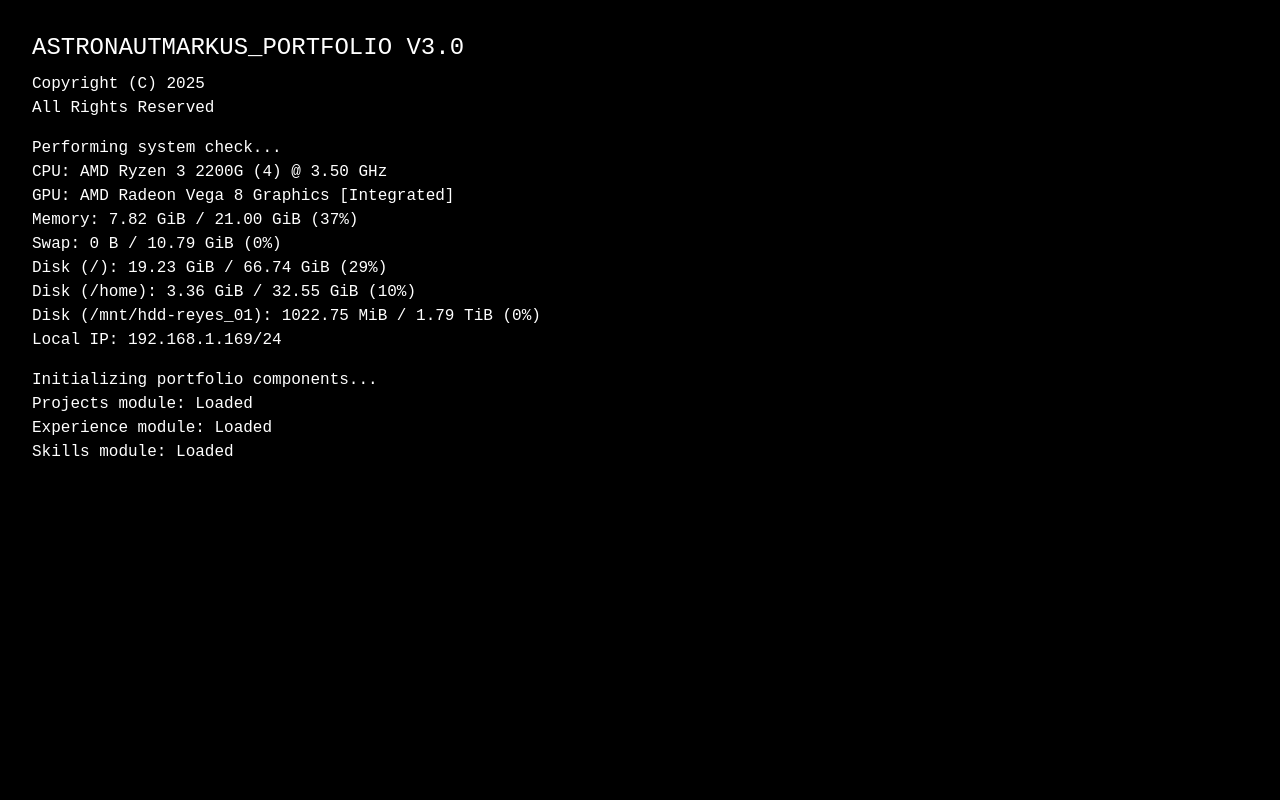
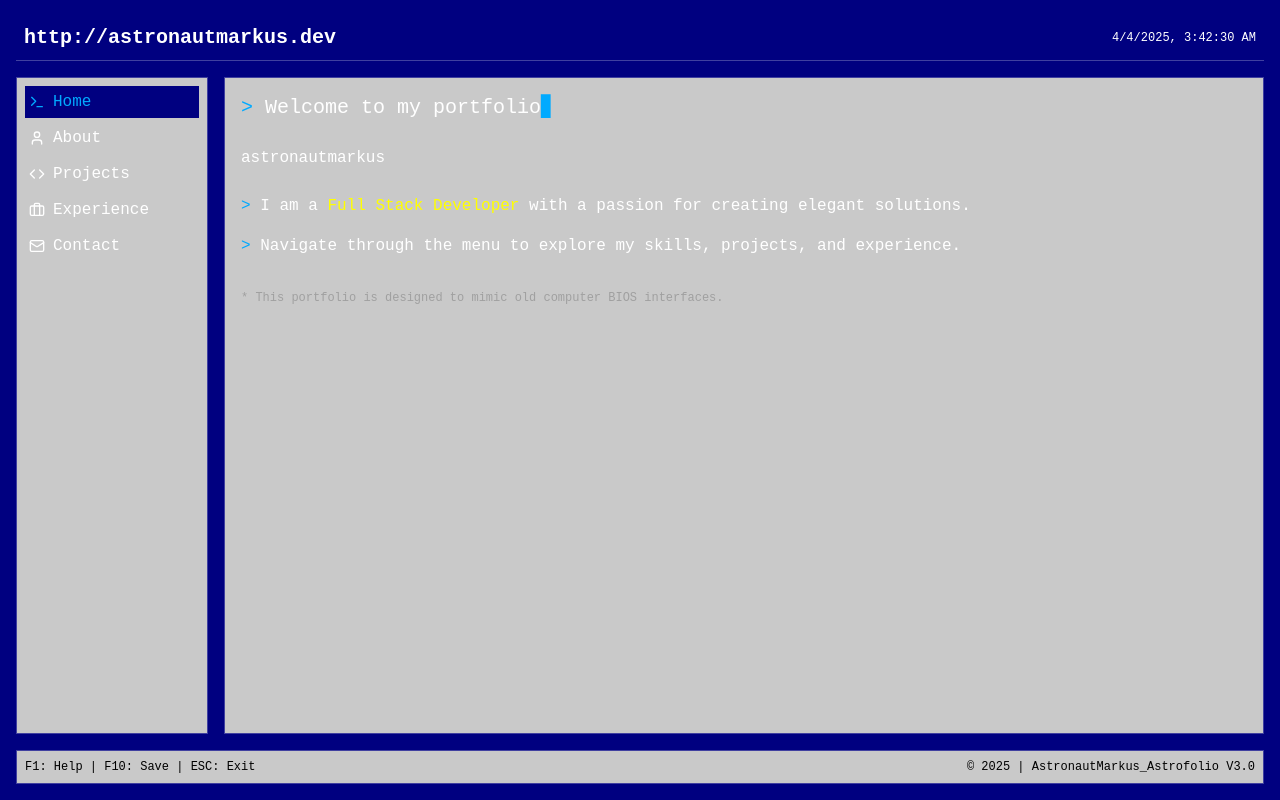
Before and after one commit to AstronautMarkus/Astrofolio-BIOS, a React (Vite) app in the folder astrofolio/: page / in a window 1280 px wide. Built offline with nearby package versions, Linux system fonts and the light colour scheme.

Commit message:
feat: update BiosPortfolio styles and content; adjust boot phase timing and footer text

```diff
--- a/astrofolio/src/components/BiosPortfolio.tsx
+++ b/astrofolio/src/components/BiosPortfolio.tsx
@@ -23,9 +23,8 @@
           setBootPhase(bootPhase + 1)
         }
       },
-      bootPhase === 0 ? 2000 : 2000,
+      bootPhase === 0 ? 1000 : 500,
     )
-
 
     const cursorInterval = setInterval(() => {
       setShowCursor((prev) => !prev)
@@ -42,16 +41,16 @@
   }
 
   return (
-    <div className="min-h-screen bg-black text-green-500 font-mono p-4 flex flex-col">
-      <header className="bg-blue-900 text-white p-2 mb-4">
+    <div className="min-h-screen bg-bios-dark text-bios-text font-mono p-4 flex flex-col">
+      <header className="bg-bios-dark text-bios-text p-2 mb-4 border-b border-bios-border">
         <div className="flex justify-between items-center">
-          <h1 className="text-xl font-bold">./astrofolio V3.0</h1>
+          <h1 className="text-xl font-bold">http://astronautmarkus.dev</h1>
           <p className="text-xs">{new Date().toLocaleString()}</p>
         </div>
       </header>
 
       <div className="flex flex-col md:flex-row flex-1 gap-4">
-        <nav className="bg-gray-900 p-2 md:w-48 space-y-1">
+        <nav className="bg-bios-panel p-2 md:w-48 space-y-1 border border-bios-border">
           <NavItem
             icon={<Terminal size={16} />}
             label="Home"
@@ -84,7 +83,7 @@
           />
         </nav>
 
-        <main className="flex-1 bg-gray-900 p-4 border border-green-500 overflow-auto">
+        <main className="flex-1 bg-bios-panel p-4 border border-bios-border overflow-auto">
           {currentSection === "home" && <HomeSection showCursor={showCursor} />}
           {currentSection === "about" && <AboutSection />}
           {currentSection === "projects" && <ProjectsSection />}
@@ -93,10 +92,10 @@
         </main>
       </div>
 
-      <footer className="bg-gray-900 p-2 mt-4 text-xs">
+      <footer className="bg-bios-panel p-2 mt-4 text-black text-xs border border-bios-border">
         <div className="flex justify-between">
-          <span>Press F1 for Help | F10 to Save | ESC to Exit</span>
-          <span>© {new Date().getFullYear()} | Portfolio BIOS v1.0</span>
+          <span>F1: Help | F10: Save | ESC: Exit</span>
+          <span>© {new Date().getFullYear()} | AstronautMarkus_Astrofolio V3.0</span>
         </div>
       </footer>
     </div>
```
